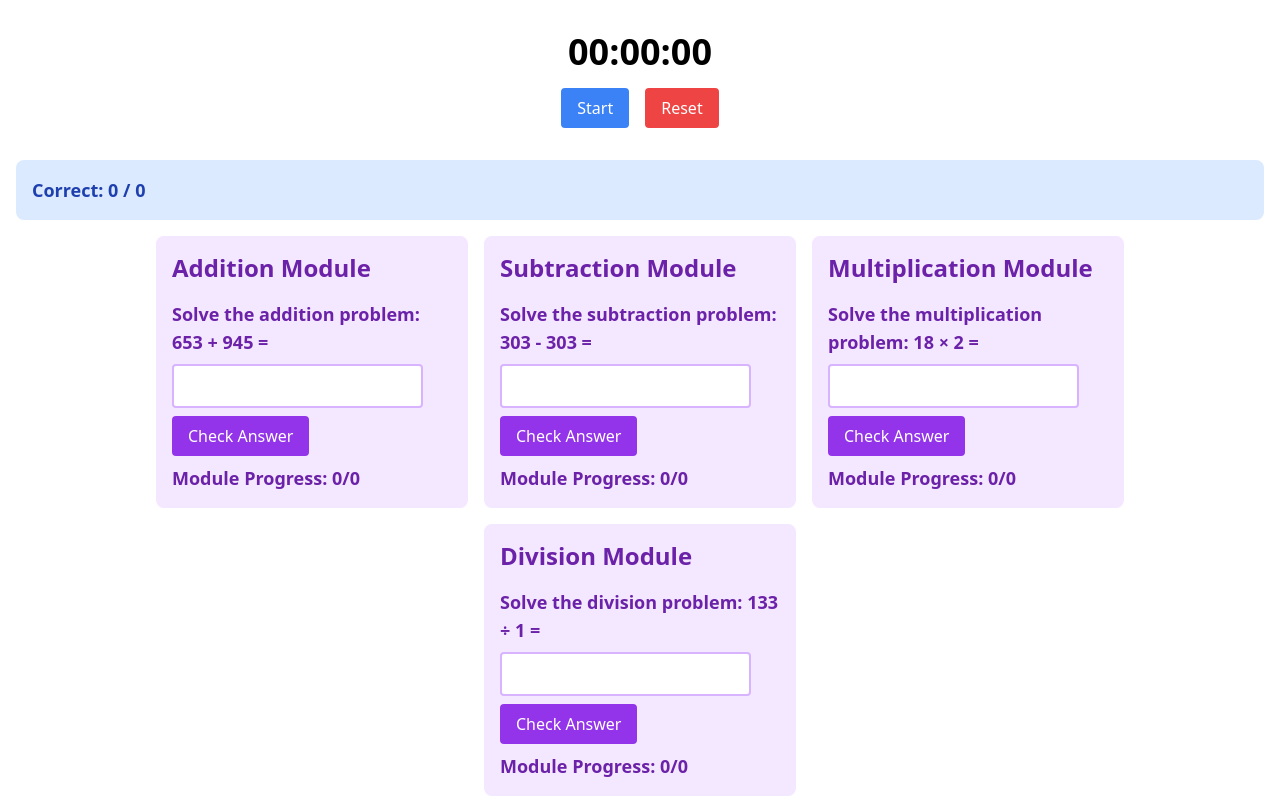
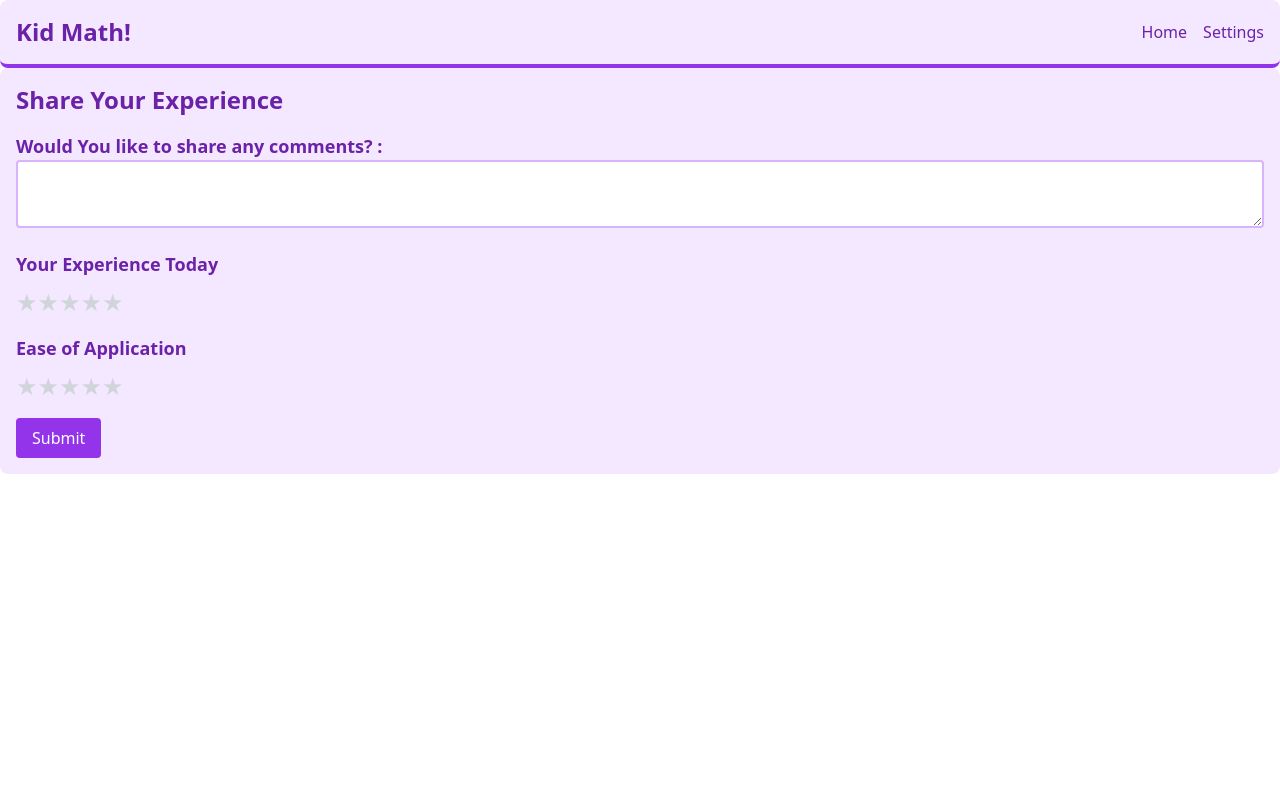
Before and after one commit to EricY090/Web, a React (Vite) app: page /second-page in a window 1280 px wide. Built offline with nearby package versions, Linux system fonts and the light colour scheme.

Commit message:
add experience and settings page

```diff
--- a/src/App.jsx
+++ b/src/App.jsx
@@ -1,13 +1,21 @@
-/* eslint-disable no-unused-vars */
-import { BrowserRouter as Router, Routes, Route, Link } from "react-router-dom";
+import { BrowserRouter as Router, Routes, Route } from "react-router-dom";
 import HomePage from "./Pages/HomePage";
+import SecondPage from "./Pages/Settings";
+import Navbar from "./Components/Navbar";
 import "./index.css";
 
 function App() {
   return (
-    <div className="">
-      <HomePage />
-    </div>
+    <Router>
+      <div className="App">
+        <Navbar />
+
+        <Routes>
+          <Route path="/" element={<HomePage />} />
+          <Route path="/second-page" element={<SecondPage />} />
+        </Routes>
+      </div>
+    </Router>
   );
 }
 
--- /dev/null
+++ b/src/Components/Experience.jsx
@@ -0,0 +1,91 @@
+import { useState } from "react";
+
+const Experience = () => {
+  const [comments, setComments] = useState("");
+  const [ratings, setRatings] = useState({
+    field1: 0,
+    field2: 0,
+    // Add more fields as needed
+  });
+
+  const handleCommentChange = (e) => {
+    setComments(e.target.value);
+  };
+
+  const handleRatingChange = (field, value) => {
+    setRatings((prevRatings) => ({
+      ...prevRatings,
+      [field]: value,
+    }));
+  };
+
+  const renderStarRating = (field) => {
+    return (
+      <div className="mb-4">
+        <label className="block text-lg font-semibold text-purple-800 mb-2">
+          {field}
+        </label>
+        <div className="flex">
+          {[1, 2, 3, 4, 5].map((value) => (
+            <span
+              key={value}
+              onClick={() => handleRatingChange(field, value)}
+              className={`text-2xl cursor-pointer ${
+                value <= ratings[field] ? "text-yellow-400" : "text-gray-300"
+              }`}
+            >
+              ★
+            </span>
+          ))}
+        </div>
+      </div>
+    );
+  };
+
+  const handleSubmit = (e) => {
+    e.preventDefault();
+    // Handle the submission of comments and ratings
+    console.log("Comments:", comments);
+    console.log("Ratings:", ratings);
+    // Clear form fields
+    setComments("");
+    setRatings({
+      field1: 0,
+      field2: 0,
+      // Add more fields as needed
+    });
+    // Show alert for submission
+    alert("Request has been submitted!");
+  };
+
+  return (
+    <div className="p-4 bg-purple-100 rounded-lg">
+      <h2 className="text-2xl font-bold text-purple-800 mb-4">
+        Share Your Experience
+      </h2>
+      <form onSubmit={handleSubmit} className="space-y-4">
+        <div>
+          <label className="block text-lg font-semibold text-purple-800">
+            Would You like to share any comments? :
+          </label>
+          <textarea
+            className="p-2 border-2 border-purple-300 rounded w-full"
+            value={comments}
+            onChange={handleCommentChange}
+          />
+        </div>
+        {renderStarRating("Your Experience Today")}
+        {renderStarRating("Ease of Application")}
+        {/* more fields as needed */}
+        <button
+          type="submit"
+          className="px-4 py-2 bg-purple-600 text-white rounded hover:bg-purple-700"
+        >
+          Submit
+        </button>
+      </form>
+    </div>
+  );
+};
+
+export default Experience;
--- /dev/null
+++ b/src/Components/Navbar.jsx
@@ -0,0 +1,27 @@
+import { Link } from "react-router-dom";
+
+const Navbar = () => {
+  return (
+    <nav className="bg-purple-100 p-4 rounded-lg flex justify-between items-center border-b-4 border-purple-600">
+      <h1 className="text-2xl font-bold text-purple-800">Kid Math!</h1>
+      <ul className="flex">
+        <li className="ml-4">
+          <Link to="/" className="text-purple-800 hover:text-purple-600">
+            Home
+          </Link>
+        </li>
+        <li className="ml-4">
+          <Link
+            to="/second-page"
+            className="text-purple-800 hover:text-purple-600"
+          >
+            Settings
+          </Link>
+        </li>
+        {/* more navigation links as needed */}
+      </ul>
+    </nav>
+  );
+};
+
+export default Navbar;
--- /dev/null
+++ b/src/Pages/Settings.jsx
@@ -0,0 +1,11 @@
+import Experience from "../Components/Experience";
+
+const SecondPage = () => {
+  return (
+    <div>
+      <Experience />
+    </div>
+  );
+};
+
+export default SecondPage;
```
